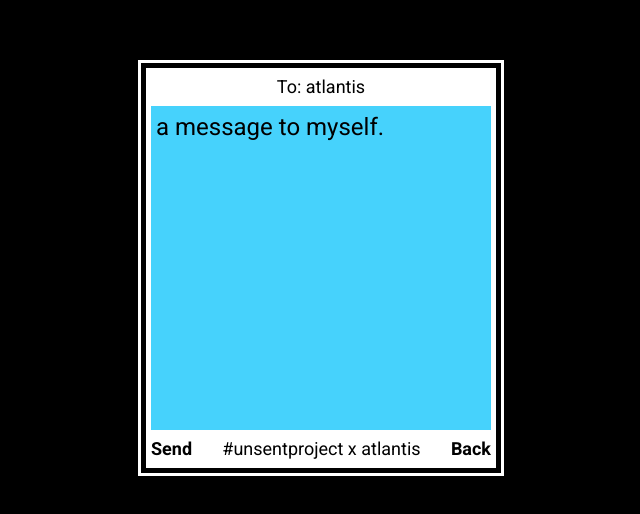
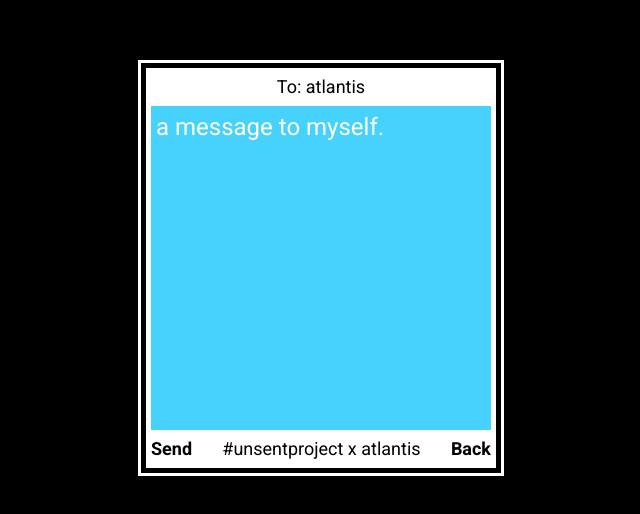
Before and after one commit to GarbageTime/wallpaperengine-theunsentproject, a React (Vite) app: page / in a window 1280 px wide. Shown: the part 132-646 px from the top of the page, without its empty margins (319-959 px from the left). Built offline with nearby package versions, Linux system fonts and the light colour scheme; no server answers.

Commit message:
Fetch and Display Post

```diff
--- a/src/App.tsx
+++ b/src/App.tsx
@@ -1,10 +1,32 @@
 import { FunctionComponent } from "react"
 import Card from "$/components/Card"
+import { DefaultError, keepPreviousData, useQuery } from "@tanstack/react-query"
+import axios from "axios"
+import { Post, PostsResponse } from "$/types/theunsentproject"
+import { queryUrl } from "$/utils/url"
 
 const App: FunctionComponent = () => {
+
+  const { data: post, isPending, isError } = useQuery<PostsResponse, DefaultError, Post>({
+    queryKey: ["theunsentproject"],
+    queryFn: async () => {
+      const res = await axios.get<PostsResponse>(queryUrl())
+      return res.data
+    },
+    select: (data) => {
+      const items = data.posts
+      return items[Math.floor(Math.random()*items.length)];
+    },
+    placeholderData: keepPreviousData
+  })
+
   return (
     <main className="w-screen h-screen grid place-items-center bg-black">
-      <Card name="atlantis" message="a message to myself." color="light-blue" />
+      {
+        isPending || isError
+          ? <Card name="atlantis" message="a message to myself." color="light-blue" />
+          : <Card name={post.name} message={post.message} color={post.color} />
+      }
     </main>
   )
 }
--- a/src/components/Card.tsx
+++ b/src/components/Card.tsx
@@ -1,5 +1,6 @@
 import { FunctionComponent } from "react"
 import { colors } from "$/constants/colors"
+import { getTextColor } from "$/utils/colors"
 
 type Props = {
   name: string
@@ -12,6 +13,8 @@ const Card: FunctionComponent<Props> = ({
   message,
   color
 }) => {
+  const textColor = colors[color].split(", ").map(Number) as [number, number, number]
+
   return (
     <div
       className="card-border flex flex-col bg-white w-[350px] h-[400px] p-[5px] gap-[5px]"
@@ -27,7 +30,10 @@ const Card: FunctionComponent<Props> = ({
         className="flex-1 p-[5px]"
         style={{ backgroundColor: `rgb(${colors[color]})` }}
       >
-        <p className="text-2xl">
+        <p
+          className="text-2xl"
+          style={{ color: getTextColor(...textColor) }}
+        >
           {message}
         </p>
       </section>
--- /dev/null
+++ b/src/types/theunsentproject.ts
@@ -0,0 +1,19 @@
+import { colors } from "$/constants/colors"
+
+export type PostsResponse = {
+  posts: Array<Post>
+  count: number
+}
+
+export type Post = {
+  id: string
+  name: string
+  message: string
+  color: keyof typeof colors
+  oldPostSlug: string
+  createdAt: string
+  updatedAt: string
+  isReported: boolean
+  isHidden: boolean
+  isReviewed: boolean
+}
--- /dev/null
+++ b/src/utils/colors.ts
@@ -0,0 +1,3 @@
+export const getTextColor = (red: number, green: number, blue: number): string => {
+  return (red * 0.299 + green * 0.587 + blue * 0.114) > 186 ? "#000000" : "#ffffff"
+}
--- /dev/null
+++ b/src/utils/url.ts
@@ -0,0 +1,14 @@
+export const queryUrl = (skip = 0, searchQuery?: string) => {
+  const unsentProjectApiUrl = new URL("https://app-api.theunsentproject.com/posts")
+  const corsProxyUrl = new URL("https://corsproxy.io/")
+
+  unsentProjectApiUrl.searchParams.set("skip", skip.toString())
+
+  if (searchQuery) {
+    unsentProjectApiUrl.searchParams.set("searchQuery", searchQuery)
+  }
+
+  corsProxyUrl.searchParams.set("url", unsentProjectApiUrl.toString())
+
+  return corsProxyUrl.toString()
+}
```
